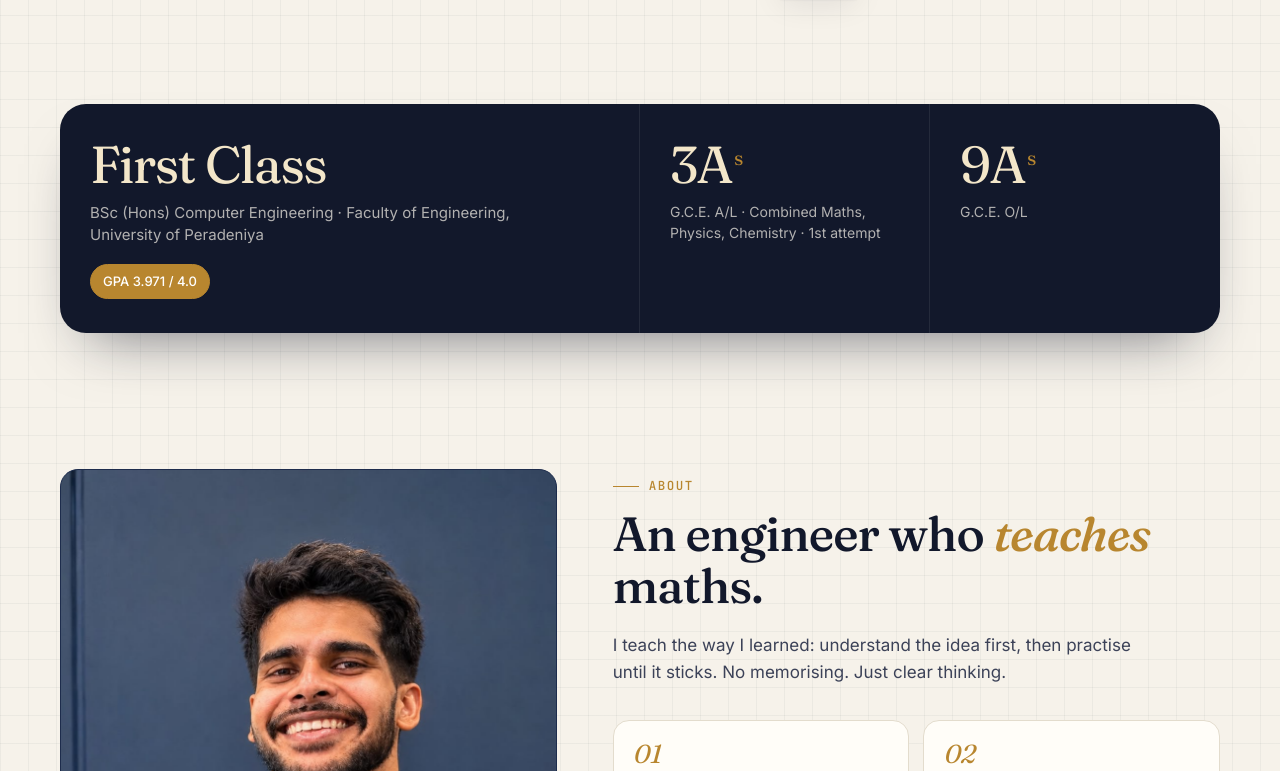
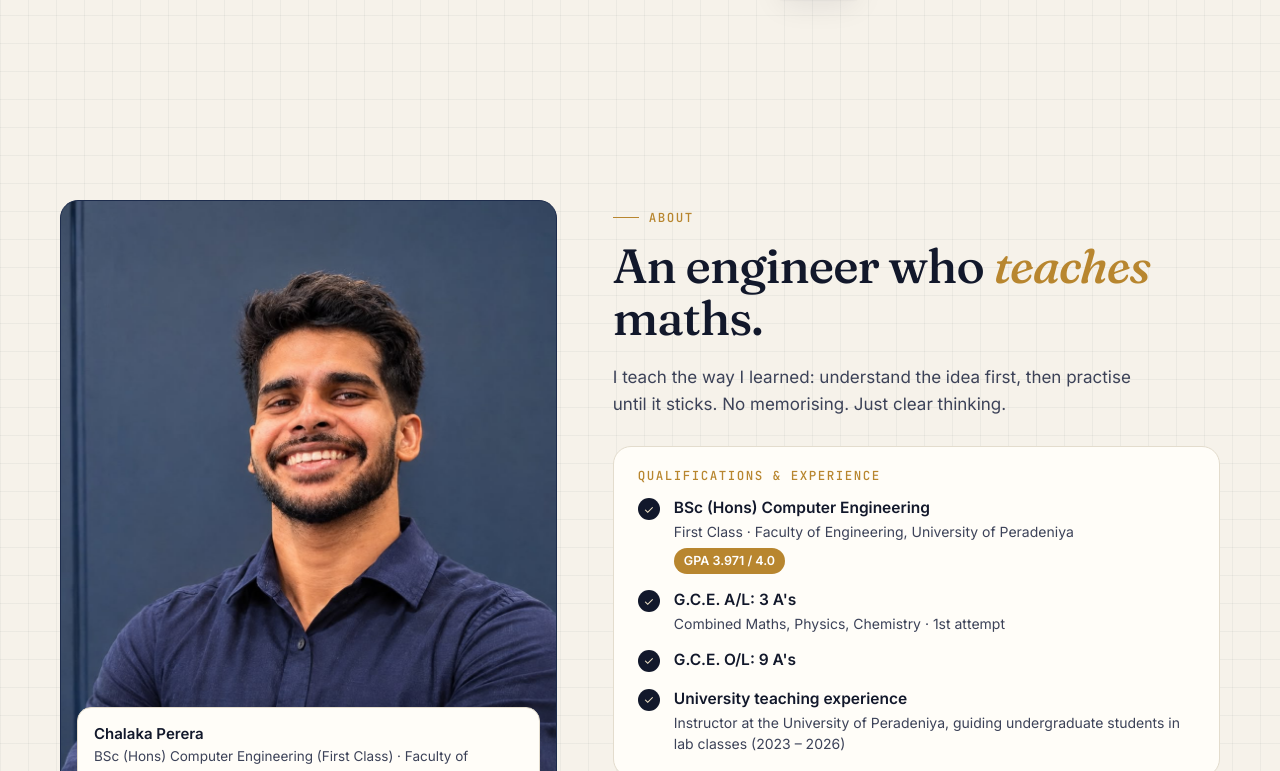
Before and after one commit to chala2001/chalaka-maths-tuition, a React (Vite) app: page / in a window 1280 px wide. Shown: the part 629-1400 px from the top of the page. Built offline with nearby package versions, Linux system fonts and the light colour scheme.

Commit message:
Move qualifications into the About section

```diff
--- a/src/pages/Home.tsx
+++ b/src/pages/Home.tsx
@@ -6,17 +6,11 @@ import { PAPERS } from "../data/papers";
 import { SITE, waLink } from "../data/site";
 import { useTitle } from "../hooks";
 
-type Cred = { big: string; sup?: string; text: string; wide?: boolean; badges?: string[] };
-
-const CREDS: Cred[] = [
-  {
-    big: "First Class",
-    text: "BSc (Hons) Computer Engineering · Faculty of Engineering, University of Peradeniya",
-    wide: true,
-    badges: ["GPA 3.971 / 4.0"],
-  },
-  { big: "3A", sup: "s", text: "G.C.E. A/L · Combined Maths, Physics, Chemistry · 1st attempt" },
-  { big: "9A", sup: "s", text: "G.C.E. O/L" },
+const QUALS: { title: string; detail?: string; badge?: string }[] = [
+  { title: "BSc (Hons) Computer Engineering", detail: "First Class · Faculty of Engineering, University of Peradeniya", badge: "GPA 3.971 / 4.0" },
+  { title: "G.C.E. A/L: 3 A's", detail: "Combined Maths, Physics, Chemistry · 1st attempt" },
+  { title: "G.C.E. O/L: 9 A's" },
+  { title: "University teaching experience", detail: "Instructor at the University of Peradeniya, guiding undergraduate students in lab classes (2023 – 2026)" },
 ];
 
 const WHY = [
@@ -84,25 +78,6 @@ export default function Home() {
         </div>
       </section>
 
-      {/* CREDENTIALS */}
-      <section className="creds">
-        <div className="wrap">
-          <Reveal className="creds-grid">
-            {CREDS.map((c) => (
-              <div className={`cred ${c.wide ? "wide" : ""}`} key={c.big}>
-                <b>{c.big}{c.sup && <sup>{c.sup}</sup>}</b>
-                <span>{c.text}</span>
-                {c.badges && (
-                  <div className="cred-badges">
-                    {c.badges.map((t) => <em key={t}>{t}</em>)}
-                  </div>
-                )}
-              </div>
-            ))}
-          </Reveal>
-        </div>
-      </section>
-
       {/* ABOUT */}
       <section id="about">
         <div className="wrap about-grid">
@@ -117,6 +92,21 @@ export default function Home() {
             <span className="eyebrow">About</span>
             <h2>An engineer who <em>teaches</em> maths.</h2>
             <p>I teach the way I learned: understand the idea first, then practise until it sticks. No memorising. Just clear thinking.</p>
+            <div className="quals">
+              <h3>Qualifications &amp; experience</h3>
+              <ul>
+                {QUALS.map((q) => (
+                  <li key={q.title}>
+                    <span className="tick">✓</span>
+                    <div>
+                      <strong>{q.title}</strong>
+                      {q.detail && <span>{q.detail}</span>}
+                      {q.badge && <em>{q.badge}</em>}
+                    </div>
+                  </li>
+                ))}
+              </ul>
+            </div>
             <div className="why">
               {WHY.map(([h, p], i) => (
                 <div key={h}>
--- a/src/styles.css
+++ b/src/styles.css
@@ -163,6 +163,14 @@ section { padding: 96px 0; }
 .portrait .tag strong { display: block; color: var(--ink); font-size: 15px; }
 .about-text h2 { font-size: clamp(32px, 4.5vw, 48px); margin: 12px 0 20px; }
 .about-text > p { color: var(--ink-2); font-size: 17px; max-width: 540px; }
+.quals { margin-top: 28px; background: var(--card); border: 1px solid var(--line); border-radius: 18px; padding: 22px 24px; }
+.quals h3 { font-family: var(--mono); font-size: 12.5px; font-weight: 500; letter-spacing: .12em; text-transform: uppercase; color: var(--gold); margin-bottom: 14px; }
+.quals ul { list-style: none; display: grid; gap: 14px; }
+.quals li { display: grid; grid-template-columns: 26px 1fr; gap: 10px; align-items: start; }
+.quals .tick { width: 22px; height: 22px; border-radius: 50%; background: var(--ink); color: var(--gold-soft); display: grid; place-items: center; font-size: 12px; margin-top: 2px; }
+.quals strong { display: block; font-size: 15.5px; }
+.quals span:not(.tick) { display: block; font-size: 14px; color: var(--ink-2); line-height: 1.5; }
+.quals em { display: inline-block; margin-top: 6px; font-style: normal; font-size: 12.5px; font-weight: 600; padding: 3px 10px; border-radius: 999px; background: var(--gold); color: #fff; }
 .why { display: grid; grid-template-columns: 1fr 1fr; gap: 14px; margin-top: 34px; }
 .why div { background: var(--card); border: 1px solid var(--line); border-radius: 16px; padding: 20px; }
 .why .ico { font-family: var(--serif); font-size: 26px; color: var(--gold); font-style: italic; line-height: 1; }
```
